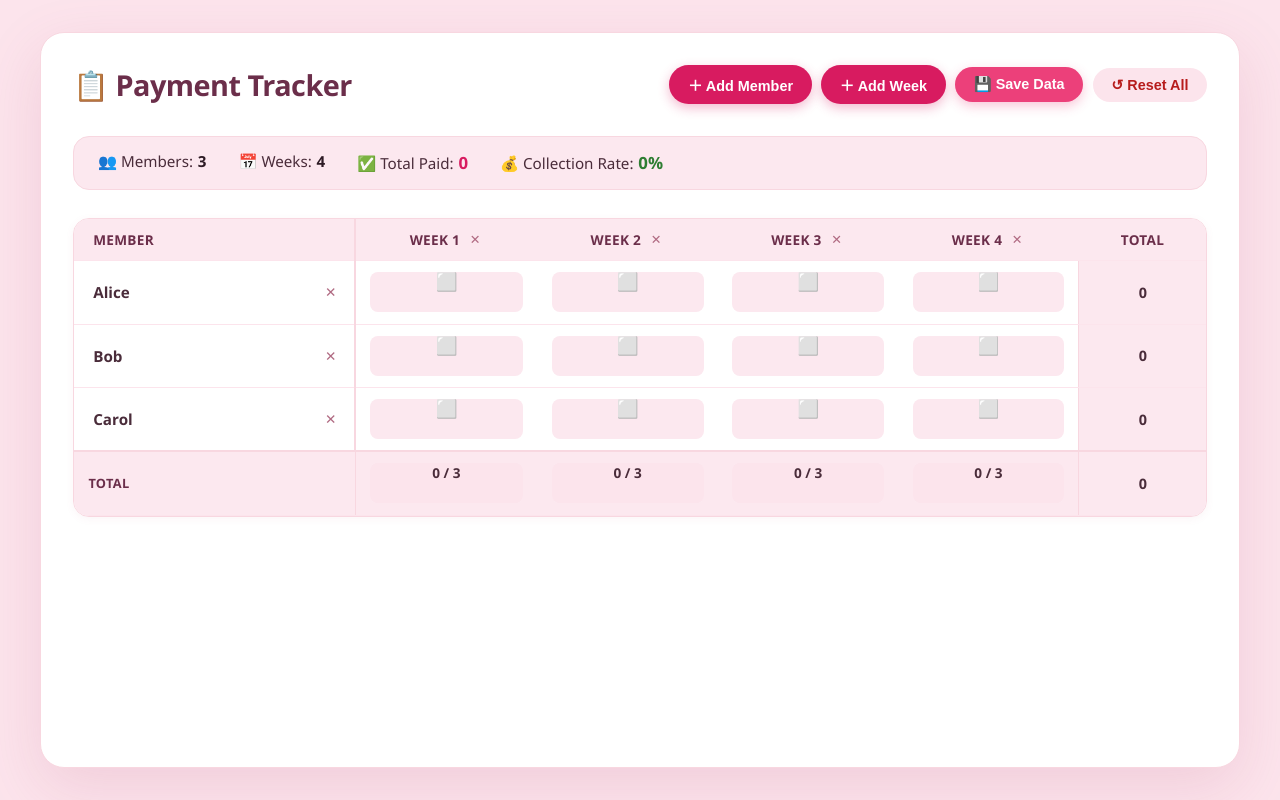
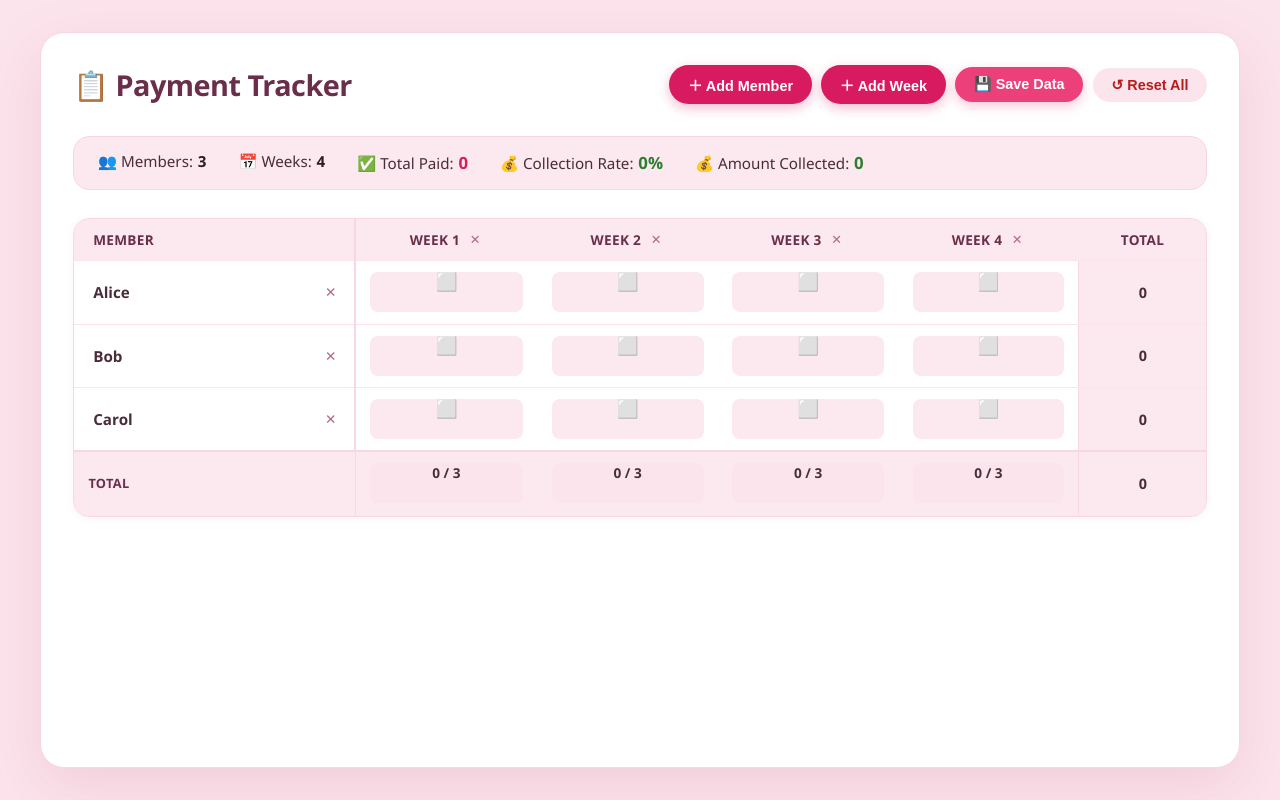
Before and after one commit to mestidioianmcpe1996-hash/Payment-Tracker, a plain HTML site: page index.html in a window 1280 px wide. Drawn offline with Linux system fonts and the light colour scheme.

Commit message:
added total amount

```diff
--- a/index.html
+++ b/index.html
@@ -36,6 +36,9 @@
             </div>
             <div class="stats-item">
                 💰 Collection Rate: <strong class="num green" id="collectionRate">0%</strong>
+            </div>
+             <div class="stats-item">
+                💰 Amount Collected: <strong class="num green" id="totalAmount">0</strong>
             </div>
         </div>
 
@@ -202,6 +205,10 @@
             if (total === 0) return 0;
             return Math.round((getTotalPaidOverall() / total) * 100);
         }
+        function getTotalAmount(){
+            const totalAmount = getTotalPaidOverall() * 50;
+            return totalAmount;
+        }
 
         // ─────────────────────────────────────────────────────────────
         //  RENDER
@@ -219,7 +226,7 @@
             document.getElementById('weekCount').textContent = data.weeks.length;
             document.getElementById('totalPaidCount').textContent = getTotalPaidOverall();
             document.getElementById('collectionRate').textContent = getCollectionRate() + '%';
-
+            document.getElementById('totalAmount').textContent = getTotalAmount();
             // if empty
             if (data.members.length === 0 || data.weeks.length === 0) {
                 table.style.display = 'none';
```
